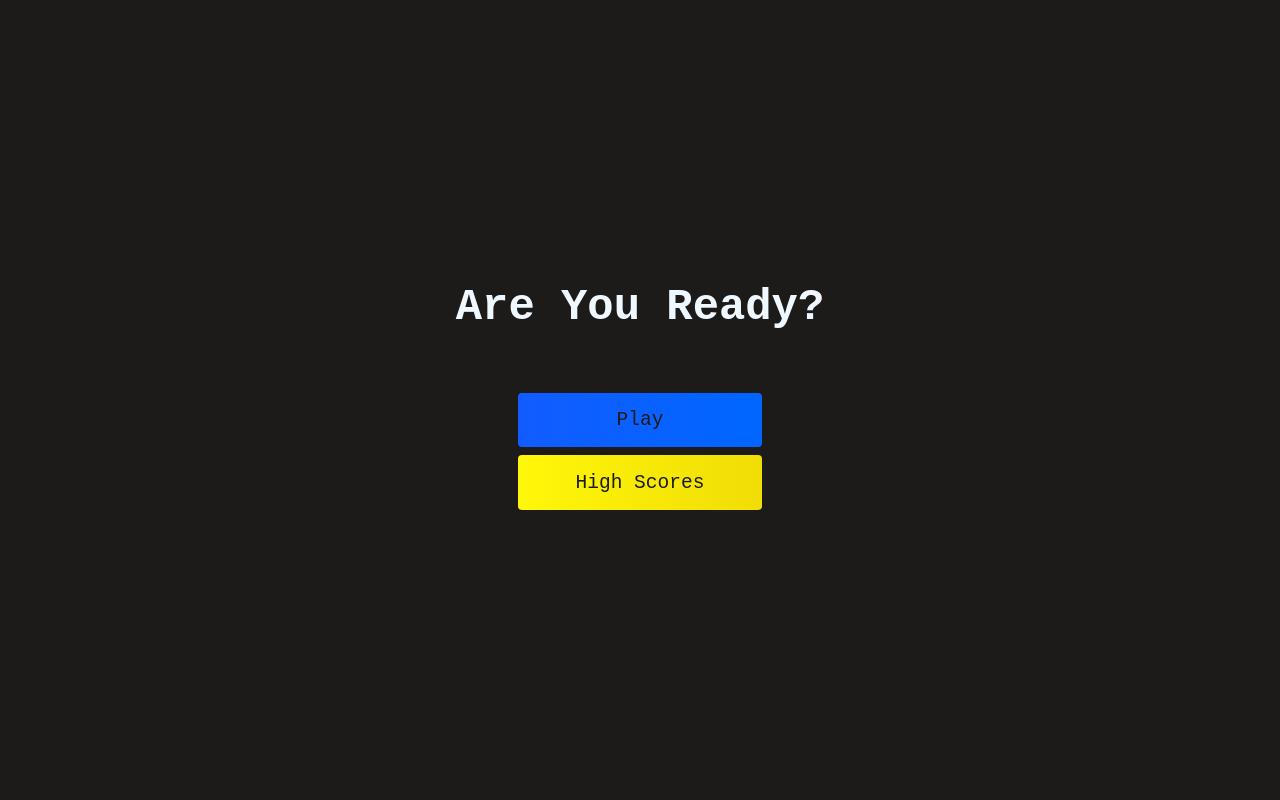
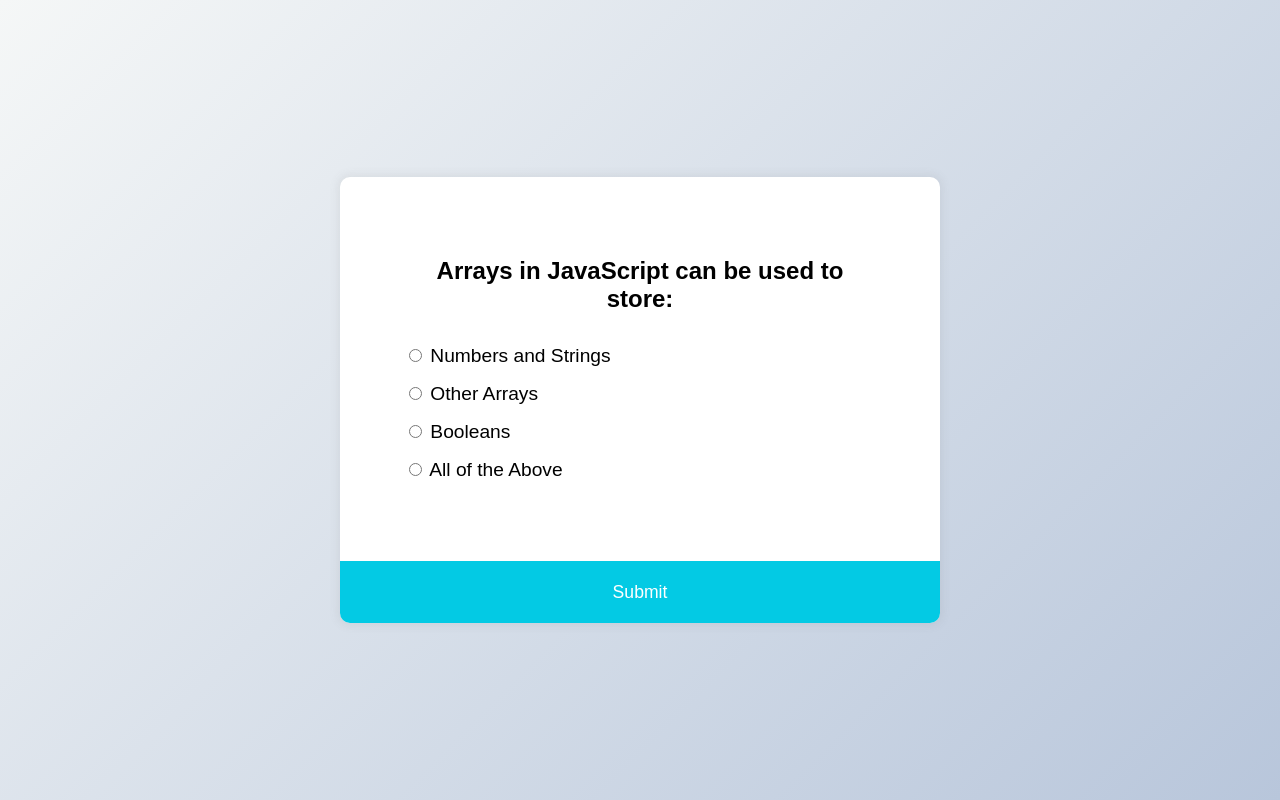
Before and after one commit to wevexOP/Coding-Quiz, a plain HTML site: page index.html in a window 1280 px wide. Drawn offline with Linux system fonts and the light colour scheme.

Commit message:
Removed useless pages and reworked the HTML, CSS, and JavaScript setup.

```diff
--- a/game.css
+++ /dev/null
@@ -1,77 +0,0 @@
-body{
-    color: aliceblue;
-
-}
-
-.choice-container {
-    display: flex;
-    margin-bottom: 0.8rem;
-    width: 100%;
-    border-radius: 4px;
-    background: rgb(18, 93, 255);
-    font-size: 3rem;
-    min-width: 80rem;
-}
-
-.choice-container:hover {
-    cursor: pointer;
-    box-shadow: 0 0.4rem 1.4rem 0 rgba(6, 103, 247, 0.5);
-    transform: scale(1.02);
-    transform: transform 100ms;
-}
-
-.choice-prefix {
-    padding: 2rem 2.5rem;
-    color: aliceblue;
-}
-
-.choice-text {
-    padding: 2rem;
-    width: 100%;
-}
-
-.correct {
-   background: linear-gradient(32deg, rgba(green) 0%, rgb(green) 100%);
-}
-
-.incorrect {
-    background: linear-gradient(32deg rgba(230, 29, 29, 1) 0%, rgb(224, 11, 11, 1) 100%);
-}
-
-#hud {
-    display: flex;
-    justify-content: space-between;
-}
-
-.hud-prefix {
-    text-align: center;
-    font-size: 2rem;
-}
-
-.hud-main-text {
-    text-align: center;
-}
-
-#progressBar {
-    width: 20rem;
-    height: 3rem;
-    border: 0,2rem solid rgb(11,223,36);
-    margin-top: 2rem;
-    border-radius: 50px;
-    overflow: hidden;
-}
-
-#progressBarFull {
-    height: 100%;
-    background: rgb(11,223,36);
-    width: 0%;
-}
-
-
-
-@media screen and (max-width: 768px) {
-    .choice-container {
-        min-width: 40rem;
-    }
-
-}
--- a/index.html
+++ b/index.html
@@ -1,23 +1,46 @@
+<!DOCTYPE html>
+<html lang="en">
     <!DOCTYPE html>
     <html lang="en">
     <head>
         <meta charset="UTF-8">
         <meta http-equiv="X-UA-Compatible" content="IE=edge">
         <meta name="viewport" content="width=device-width, initial-scale=1.0">
-    <title>Coding Quiz</title>
         <link rel="stylesheet" href="style.css">
+        <title>Coding Quiz App</title>
     </head>
     <body>
-    <div class="container">
-        <div id="home" class="felx-coulmn flex-center">
-            <h1>Are You Ready?</h1>
-        <form>
-            <a href="/game.html" id="play" class="btn">Play</a>
-            <a href="/highscores.html" id="highscores-btn" class="btn">High Scores</a>
-        </form>
+
+        <div class="quiz-container" id="quiz">
+            <div class="quiz-header">
+                <h2 id="question">Question Text</h2>
+                <ul>
+                    <li>
+                        <input type="radio" names="answer" id="a" class="answer">
+                        <label for="a" id="a_text">answer</label>
+                    </li>
+                    <li>
+                        <input type="radio" names="answer" id="b" class="answer">
+                        <label for="b" id="b_text">answer</label>
+                    </li>
+                    <li>
+                        <input type="radio" names="answer" id="c" class="answer">
+                        <label for="c" id="c_text">answer</label>
+                    </li>
+                    <li>
+                        <input type="radio" names="answer" id="d" class="answer">
+                        <label for="d" id="d_text">answer</label>
+                    </li>
+                </ul>
             </div>
+
+         <button id="submit">Submit</button>
+
+
         </div>
 
 
+
+            <script src="script.js"></script>
     </body>
     </html>
--- /dev/null
+++ b/script.js
@@ -0,0 +1,84 @@
+const quizData = [
+    {
+        question: "Arrays in JavaScript can be used to store:",
+        a: "Numbers and Strings",
+        b: "Other Arrays",
+        c: "Booleans",
+        d: "All of the Above",
+        correct: "d",
+    },
+    {
+        question: "String values must be enclosed within ____ when being assigned to variables",
+        a: "Commas",
+        b: "Curly Brackets",
+        c: "Quotes",
+        d: "Parenthesis",
+        correct: "c",
+    },
+    {
+        question: "Commonly used data types DO NOT include:",
+        a: "Strings",
+        b: "Boolens",
+        c: "Alerts",
+        d: "Numbers",
+        correct: "c",
+    },
+    {
+        question: "What year was JavaScript launched?",
+        a: "Parenthesis",
+        b: "Quotes",
+        c: "Curly Brackets",
+        d: "Square Brackets",
+        correct: "a",
+    },
+];
+const quiz= document.getElementById('quiz')
+const answerEls = document.querySelectorAll('.answer')
+const questionEl = document.getElementById('question')
+const a_text = document.getElementById('a_text')
+const b_text = document.getElementById('b_text')
+const c_text = document.getElementById('c_text')
+const d_text = document.getElementById('d_text')
+const submitBtn = document.getElementById('submit')
+let currentQuiz = 0
+let score = 0
+loadQuiz()
+
+function loadQuiz() {
+    deselectAnswers()
+    const currentQuizData = quizData[currentQuiz]
+    questionEl.innerText = currentQuizData.question
+    a_text.innerText = currentQuizData.a
+    b_text.innerText = currentQuizData.b
+    c_text.innerText = currentQuizData.c
+    d_text.innerText = currentQuizData.d
+}
+function deselectAnswers() {
+    answerEls.forEach(answerEl => answerEl.checked = false)
+}
+function getSelected() {
+    let answer
+    answerEls.forEach(answerEl => {
+        if(answerEl.checked) {
+            answer = answerEl.id
+        }
+    })
+    return answer
+}
+submitBtn.addEventListener('click', () => {
+    const answer = getSelected()
+    if(answer) {
+       if(answer === quizData[currentQuiz].correct) {
+           score++
+       }
+       currentQuiz++
+       if(currentQuiz < quizData.length) {
+           loadQuiz()
+       } else {
+           quiz.innerHTML = `
+           <h2>You answered ${score}/${quizData.length} questions correctly</h2>
+           <button onclick="location.reload()">Reload</button>
+           `
+       }
+    }
+})
--- a/style.css
+++ b/style.css
@@ -1,111 +1,68 @@
-:root {
-    background-color: rgb(29, 26, 26);
+*{
+    box-sizing: border-box;
 }
 
-* {
-    box-sizing: border-box;
+body {
+    background-color: #b8c6db;
+    background-image: linear-gradient(315deg, #b8c6db 0%, #f5f7f7 100%);
+    font-family: 'Poppins', sans-serif;
+    display: flex;
+    align-items: center;
+    justify-content: center;
+    height: 100vh;
+    overflow: hidden;
     margin: 0;
-    padding: 0;
-    font-size: 62.5%;
-    font-family: monospace;
 }
 
-h1 {
-    font-size: 5.4rem;
-    color: aliceblue;
-    margin-bottom: 5rem;
+.quiz-container {
+    background-color: #fff;
+    border-radius: 10px;
+    box-shadow: 0 0 10px 2px rgba(100, 100, 100, 0.1);
+    width: 600px;
+    overflow: hidden;
+}
+
+.quiz-header {
+    padding: 4rem;
 }
 
 h2 {
-    font-size: 4.2rem;
-    margin-bottom: 4rem;
+    padding: 1rem;
+    text-align: center;
+    margin: 0;
 }
 
-.container {
-    width: 100vw;
-    height: 100vh;
-    display: flex;
-    justify-content: center;
-    align-items: center;
-    max-width: 80rem;
-    margin: 0 auto;
-    padding: 2rem;
+ul {
+    list-style-type: none;
+    padding: 0;
 }
 
-.flex-column {
-    display: flex;
-    flex-direction: column;
+ul li{
+    font-size: 1.2rem;
+    margin: 1rem 0;
 }
 
-.flex-center {
-    justify-content: center;
-    align-items: center;
+ul li label{
+    cursor: pointer;
 }
 
-.justify-center {
-    justify-content: center;
+button{
+    background-color: #03cae4;
+    color: #fff;
+    border: none;
+    display: block;
+    width: 100%;
+    cursor: pointer;
+    font-size: 1.1rem;
+    font-family: inherit;
+    padding: 1.3rem;
 }
 
-.text-center {
-    text-align: center;
+button:hover{
+    background-color: #04adc4;
 }
 
-.hidden {
-    display: none;
+button:focus {
+    outline: none;
+    background-color: #44b927;
 }
-
-form {
-    display: flex;
-    justify-content: center;
-    flex-direction: column;
-    padding-top: 20px;
-  }
-
-  form a {
-    width: 100px;
-    margin: 0 auto;
-}
-.btn {
-    font-size: 2.4rem;
-    padding: 2rem 0;
-    width: 30rem;
-    text-align: center;
-    margin-bottom: 1rem;
-    text-decoration: none;
-    color: rgb(28, 26, 26);
-    background: linear-gradient(90deg, rgb(18, 92, 255) 0%, rgb(0, 102, 255) 100%);
-    border-radius: 4px;
-}
-
-.btn:hover {
-    cursor: pointer;
-    box-shadow: 0 0.4rem 1.4rem rgba(8, 114, 244, 0,6);
-    transition: transform 150ms;
-    transform: scale(1.03);
-}
-
-.btn:disabled:hover {
-    cursor: not-allowed;
-    box-shadow: none;
-    transform: none;
-}
-
-#play {
-    font-size: 2.4rem;
-    padding: 2rem 0;
-    width: 30rem;
-    text-align: center;
-    margin-bottom: 1rem;
-    text-decoration: none;
-    color: rgb(28, 26, 26);
-    background: linear-gradient(90deg, rgb(18, 92, 255) 0%, rgb(0, 102, 255) 100%);
-    border-radius: 4px;
-}
-
-#highscores-btn {
-    background: linear-gradient(90deg, rgb(255, 247, 9) 0%, rgb(240, 221, 6) 100%);
-}
-
-#hishcores-btn {
-    box-shadow: 0 0.4rem 1,4rem 0 rgba(255,255.0,0.5);
-}
```
Also changed, not shown: game.html (deleted, +0 -54 lines), game.js (deleted, +0 -108 lines). Lines whose indentation alone changed are shown as unchanged.
